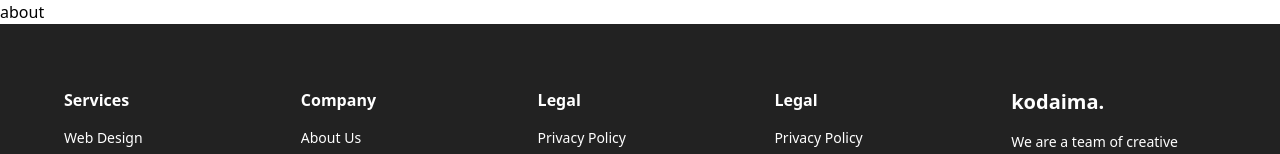
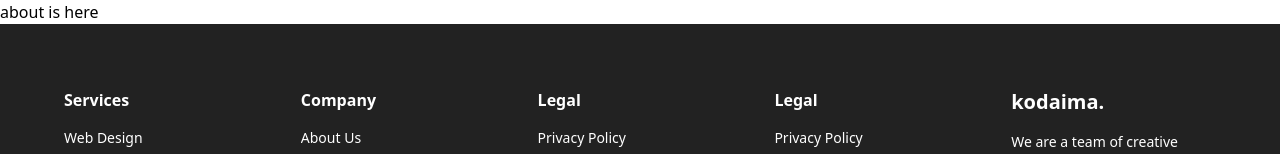
Before and after one commit to priya-saran12345/kod.ai.ma, a React (Vite) app: page /about in a window 1280 px wide. Shown: the top 154 px of the page. Built offline with nearby package versions, Linux system fonts and the light colour scheme.

Commit message:
services

```diff
--- a/src/pages/About.tsx
+++ b/src/pages/About.tsx
@@ -3,6 +3,7 @@ const About = () => {
   return (
     <div>
       about
+      is here
     </div>
   )
 }
```
